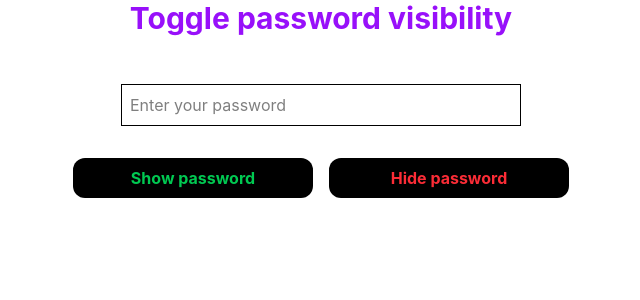
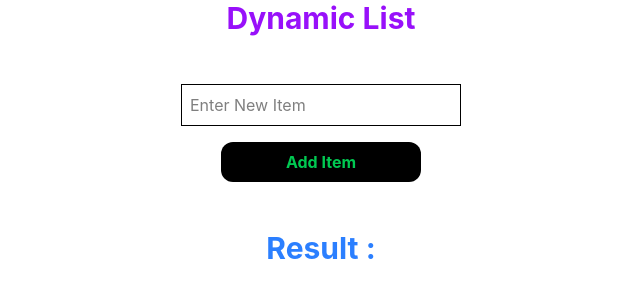
Before and after one commit to Nidhibhide/ReactJs-Learning, a React (Vite) app: page / in a window 1280 px wide. Shown: the top 300 px of the page, without its empty margins (319-959 px from the left). Built offline with nearby package versions, Linux system fonts and the light colour scheme.

Commit message:
que 4 completed

```diff
--- a/package.json
+++ b/package.json
@@ -13,6 +13,7 @@
     "@tailwindcss/vite": "^4.2.4",
     "react": "^19.2.5",
     "react-dom": "^19.2.5",
+    "react-icons": "^5.6.0",
     "tailwindcss": "^4.2.4"
   },
   "devDependencies": {
--- a/src/App.jsx
+++ b/src/App.jsx
@@ -1,12 +1,14 @@
 import CounterApp from "./questions/Que1";
 import InputValue from "./questions/Que2";
 import PasswordVisibility from "./questions/Que3";
+import ListDemo from "./questions/Que4";
 function App() {
   return (
     <>
       {/* <CounterApp /> */}
       {/* <InputValue /> */}
-      <PasswordVisibility/>
+      {/* <PasswordVisibility/> */}
+      <ListDemo/>
     </>
   );
 }
--- /dev/null
+++ b/src/questions/Que4.jsx
@@ -0,0 +1,73 @@
+// Question:
+// Add items dynamically to a list.
+
+// Input:
+// User enters Learn React → Click Add
+
+// Output:
+// List displays:
+
+//     1.Learn React
+import { useState } from "react";
+import { IoCloseSharp } from "react-icons/io5";
+function ListDemo() {
+  const [items, setItems] = useState([]);
+  const [input, setInput] = useState("");
+  const handleClick = () => {
+    if (input == "") {
+      alert("Please dont add empty item");
+    } else {
+      setItems([...items, input]);
+      setInput("");
+    }
+  };
+
+  return (
+    <>
+      <h1 className="text-center text-purple-600 text-3xl font-bold">
+        Dynamic List
+      </h1>
+      <div className="flex flex-col mt-12 items-center gap-4">
+        <input
+          type="text"
+          className="border border-black p-2 w-70"
+          placeholder="Enter New Item"
+          onChange={(e) => {
+            setInput(e.target.value);
+          }}
+          value={input}
+        />
+        <button
+          className="text-green-500 py-2 px-3 bg-black rounded-xl w-50 font-bold cursor-pointer"
+          onClick={handleClick}
+        >
+          Add Item
+        </button>
+      </div>
+
+      <ul className="flex flex-col mt-12 items-center">
+        <p className="text-blue-500 font-bold text-3xl">Result : </p>
+        {items.map((item, index) => (
+          <div className="flex gap-4">
+            <li key={index} className=" font-bold text-2xl">
+              {item}
+            </li>
+            <button
+              className="text-red-500 font-bold"
+              onClick={() => {
+                const result = items.filter((num) => {
+                  return num != item;
+                });
+
+                setItems(result);
+              }}
+            >
+              <IoCloseSharp size={24} className="cursor-pointer" />
+            </button>
+          </div>
+        ))}
+      </ul>
+    </>
+  );
+}
+export default ListDemo;
```
Also changed, not shown: 1 other file (tests, documents, lock files or other folders).
